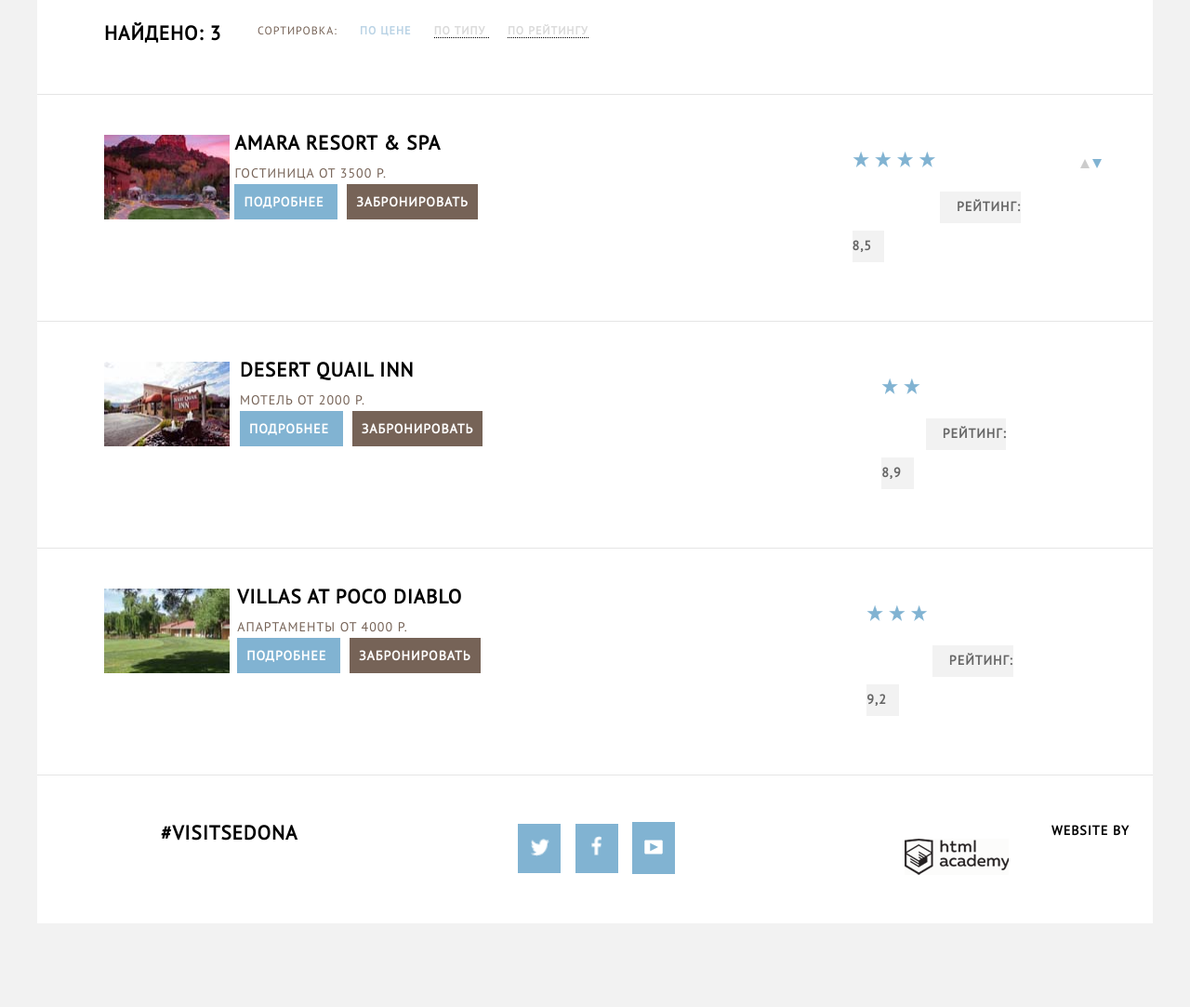
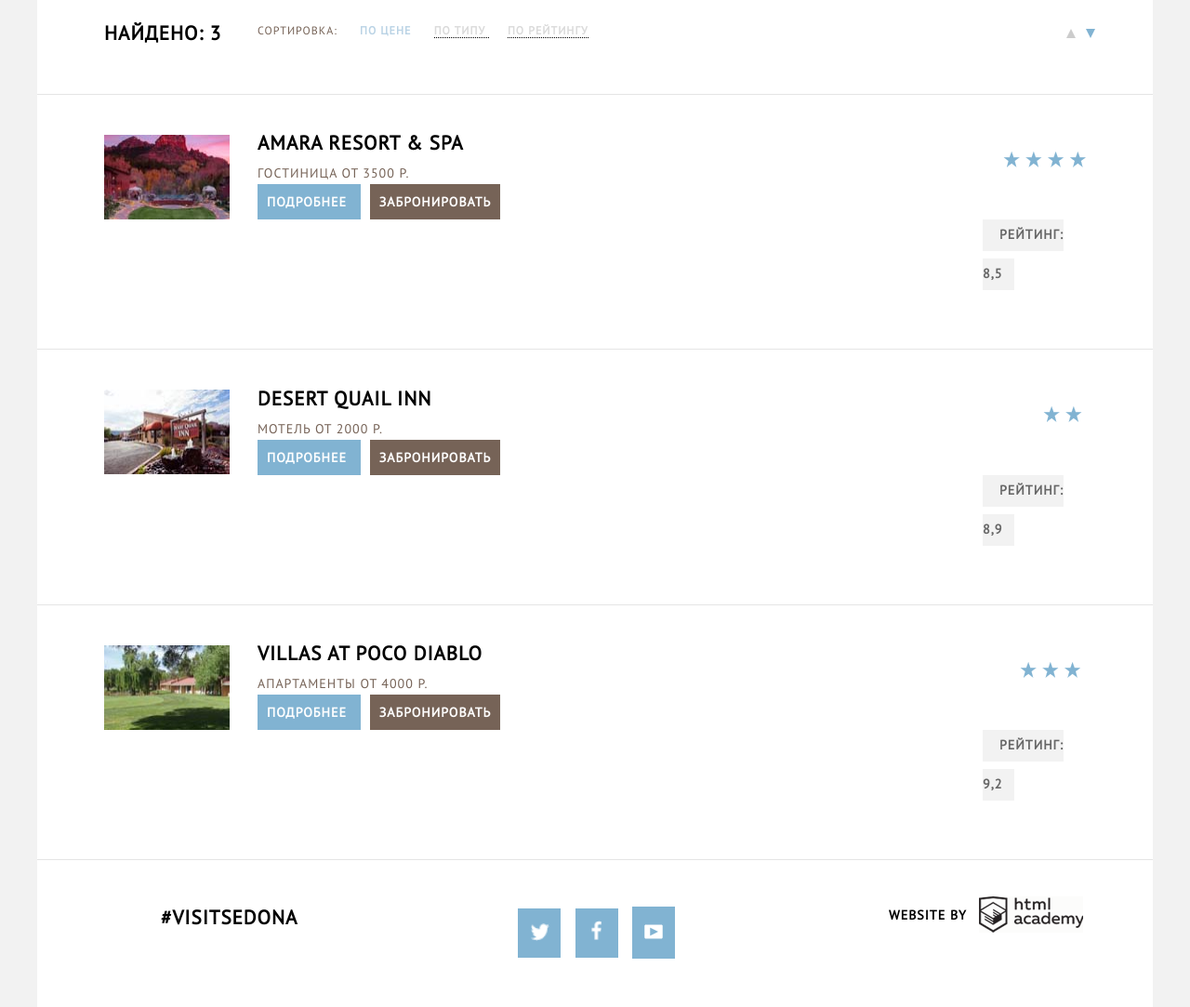
Before and after one commit to JonkaLapshina/176447-sedona, a plain HTML site: page catalog.html in a window 1280 px wide. Shown: the part 314-1397 px from the top of the page at 93% size. Before the commit the page ends 1307 px from the top, so only its background shows below. Drawn offline with Linux system fonts and the light colour scheme; files whose address does not match are found by name; a web font is replaced by a local one.

Commit message:
5 раздел

```diff
--- a/catalog.html
+++ b/catalog.html
@@ -82,7 +82,7 @@
         </form>
       </div>
       <div class="value">
-        <img src="img/icons/fourstars.png" height="17" width="89" alt="fourstars" class="stars">
+        <img src="img/icons/fourstars.png" height="17" width="89" alt="fourstars" class="fourstars">
         <span class="rating"> Рейтинг: 8,5 </span></div>
     </article>
     <article class="hotel">
@@ -96,7 +96,7 @@
         </form>
       </div>
       <div class="value">
-        <img src="img/icons/twostars.png" height="17" width="42" alt="twostars" class="stars">
+        <img src="img/icons/twostars.png" height="17" width="42" alt="twostars" class="twostars">
         <span class="rating"> Рейтинг: 8,9 </span> </div>
     </article>
     <article class="hotel">
@@ -110,7 +110,7 @@
         </form>
       </div>
       <div class="value">
-        <img src="img/icons/threestars.png" height="17" width="65" alt="threestars" class="stars">
+        <img src="img/icons/threestars.png" height="17" width="65" alt="threestars" class="threestars">
         <span class="rating"> Рейтинг: 9,2 </span></div>
     </article>
     <footer class="direction">
--- a/css/style.css
+++ b/css/style.css
@@ -311,6 +311,8 @@ label:first-child {
   width: 112px;
   height: 39px;
   background:#fcfcfb url(../img/icons/htmlacademy.png);
+margin-left: 80px;
+margin-top: -30px;
 }
 .htmllogo:hover {
 background:url(../img/icons/blue-html.png);
@@ -328,12 +330,10 @@ color:#000000;
 .hashtag a {
   text-decoration: none;
   color: black;
-}
-.hashtag a {
+margin-left: -350px;
   font-size: 14px;
 font-family: "PT Sans", Arial, sans-serif;
 font-weight: bold;
-padding-left: 0px;
 }
 .links {
   width: 400px;
@@ -501,6 +501,7 @@ font-weight: bold;
   background: #503e33;
 }
 .value {
+  width: 111px;
   padding-top: 31px;
   padding-bottom: 30px;
 }
@@ -519,9 +520,17 @@ font-family: "PT Sans", Arial, sans-serif;
 font-weight: bold;
 margin-right: 75px;
 }
-.stars {
+.fourstars {
   padding-bottom: 47px;
-  padding-right: 0px;
+  margin-left: 22px;
+}
+.twostars {
+  padding-bottom: 47px;
+  margin-left: 65px;
+}
+.threestars {
+  padding-bottom: 47px;
+  margin-left: 40px;
 }
 .result {
   width: 165px;
@@ -587,9 +596,8 @@ height: 0;
 border-left: 5px solid transparent;
 border-right: 5px solid transparent;
 border-bottom: 10px solid #cccccc;
-position: absolute;
-right: 108px;
-bottom: 305px;
+margin-left: 90px;
+margin-top: 28px;
    }
 .triangle-down {
    	width: 0;
@@ -597,9 +605,8 @@ bottom: 305px;
    	border-left: 5px solid transparent;
    	border-right: 5px solid transparent;
    	border-top: 10px solid #81b3d2;
-    position: absolute;
-    right: 95px;
-    bottom: 305px;
+    margin-left: 111px;
+    margin-top: -10px;
    }
 .services {
   width: 1200px;
```
